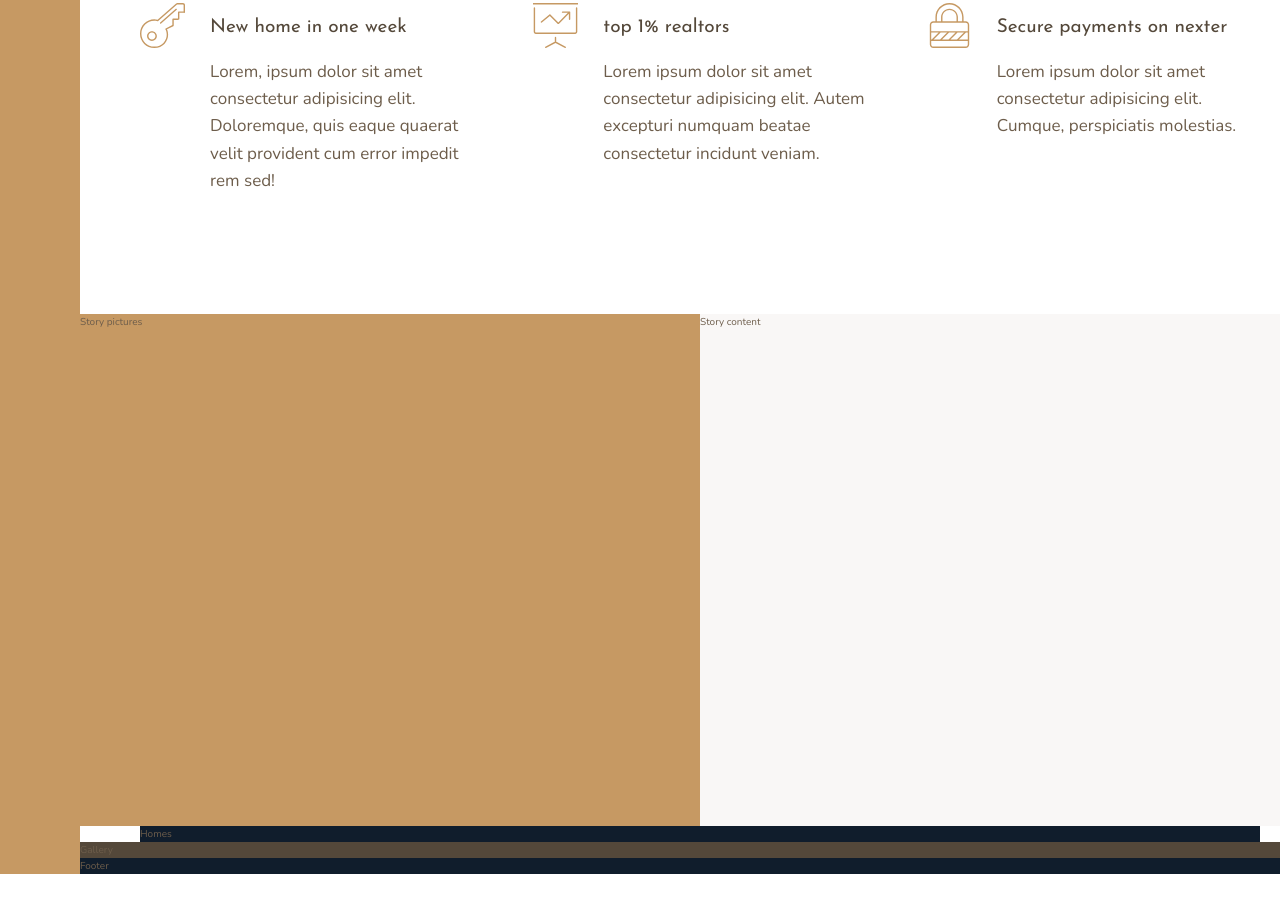
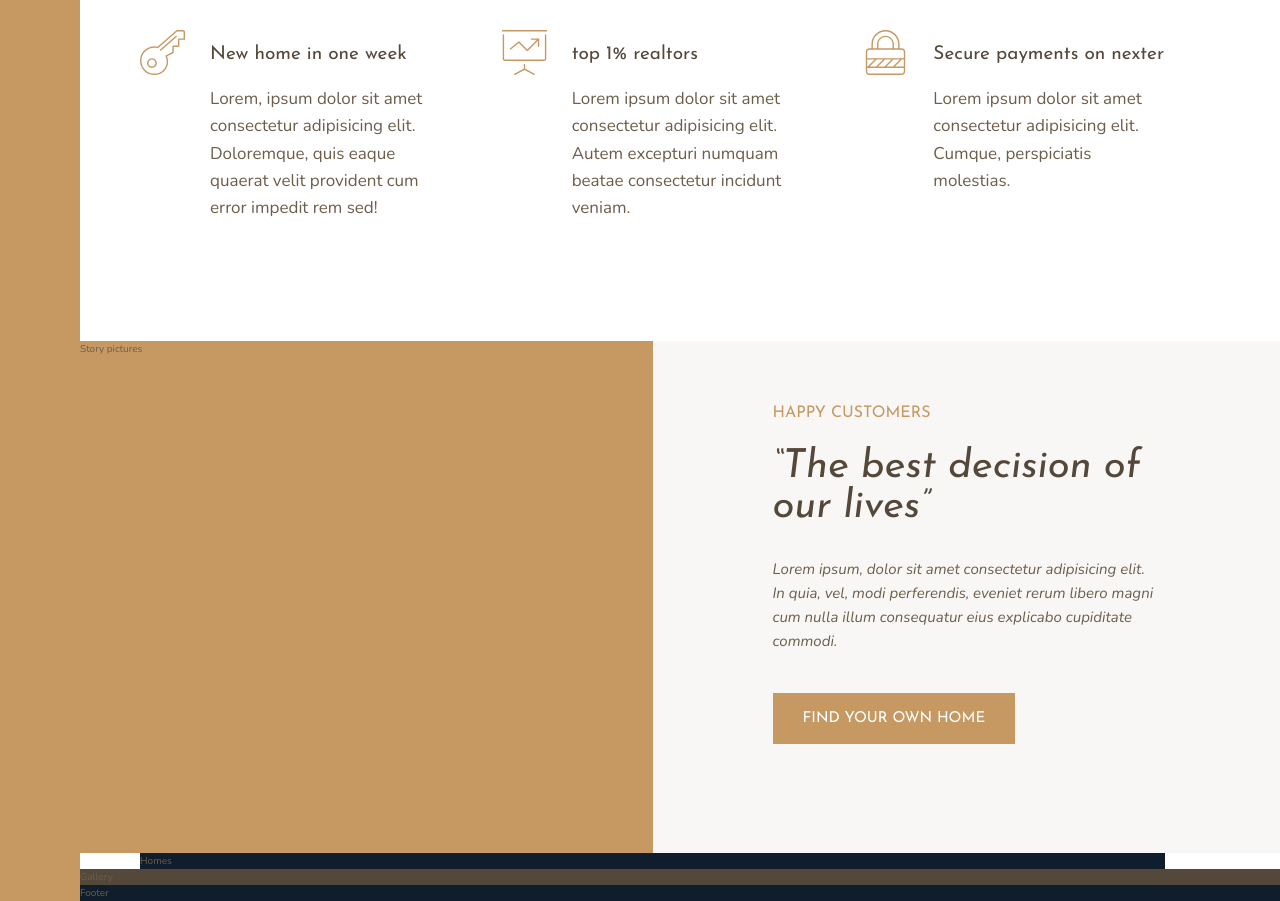
Before and after one commit to danidz96/nexter, a website: page index.html in a window 1280 px wide. Shown: the part 1043-1944 px from the top of the page. Before the commit the page ends 1917 px from the top, so only its background shows below. Drawn offline with nearby package versions, Linux system fonts and the light colour scheme.

Commit message:
update story styles

```diff
--- a/index.html
+++ b/index.html
@@ -74,7 +74,14 @@
 
   <div class="story__pictures">Story pictures</div>
 
-  <div class="story__contents">Story content</div>
+  <div class="story__contents">
+    <h3 class="heading-3 mb-sm">Happy customers</h3>
+    <h2 class="heading-2 heading-2--dark mb-md">&ldquo;The best decision of our lives&rdquo;</h2>
+    <p class="story__text mb-lg">
+      Lorem ipsum, dolor sit amet consectetur adipisicing elit. In quia, vel, modi perferendis, eveniet rerum libero magni cum nulla illum consequatur eius explicabo cupiditate commodi.
+    </p>
+    <button class="btn">Find your own home</button>
+  </div>
 
   <div class="homes">Homes</div>
 
--- a/sass/_story.scss
+++ b/sass/_story.scss
@@ -7,5 +7,12 @@
   &__contents {
     background-color: $color-grey-light-1;
     grid-column: col-start 5 / full-end;
+
+    padding: 6rem 12rem;
+  }
+
+  &__text {
+    font-size: 1.5rem;
+    font-style: italic;
   }
 }
--- a/sass/_typography.scss
+++ b/sass/_typography.scss
@@ -8,9 +8,22 @@
 }
 .heading-2 {
   @extend %heading;
+  font-size: 4rem;
+  font-style: italic;
+  line-height: 1;
+
+  &--light {
+    color: $color-grey-light-1;
+  }
+  &--dark {
+    color: $color-grey-dark-1;
+  }
 }
 .heading-3 {
   @extend %heading;
+  font-size: 1.6rem;
+  color: $color-primary;
+  text-transform: uppercase;
 }
 .heading-4 {
   @extend %heading;
@@ -23,3 +36,33 @@
     color: $color-grey-dark-1;
   }
 }
+
+.btn {
+  background-color: $color-primary;
+  color: #fff;
+  border: none;
+  border-radius: 0;
+  font-family: $font-display;
+  font-size: 1.5rem;
+  text-transform: uppercase;
+  padding: 1.8rem 3rem;
+  cursor: pointer;
+  transition: all 0.2s;
+
+  &:hover {
+    background-color: $color-primary-dark;
+  }
+}
+
+.mb-sm {
+  margin-bottom: 2rem;
+}
+.mb-md {
+  margin-bottom: 3rem;
+}
+.mb-lg {
+  margin-bottom: 4rem;
+}
+.mb-hg {
+  margin-bottom: 8rem;
+}
```
Also changed, not shown: css/style.css.
